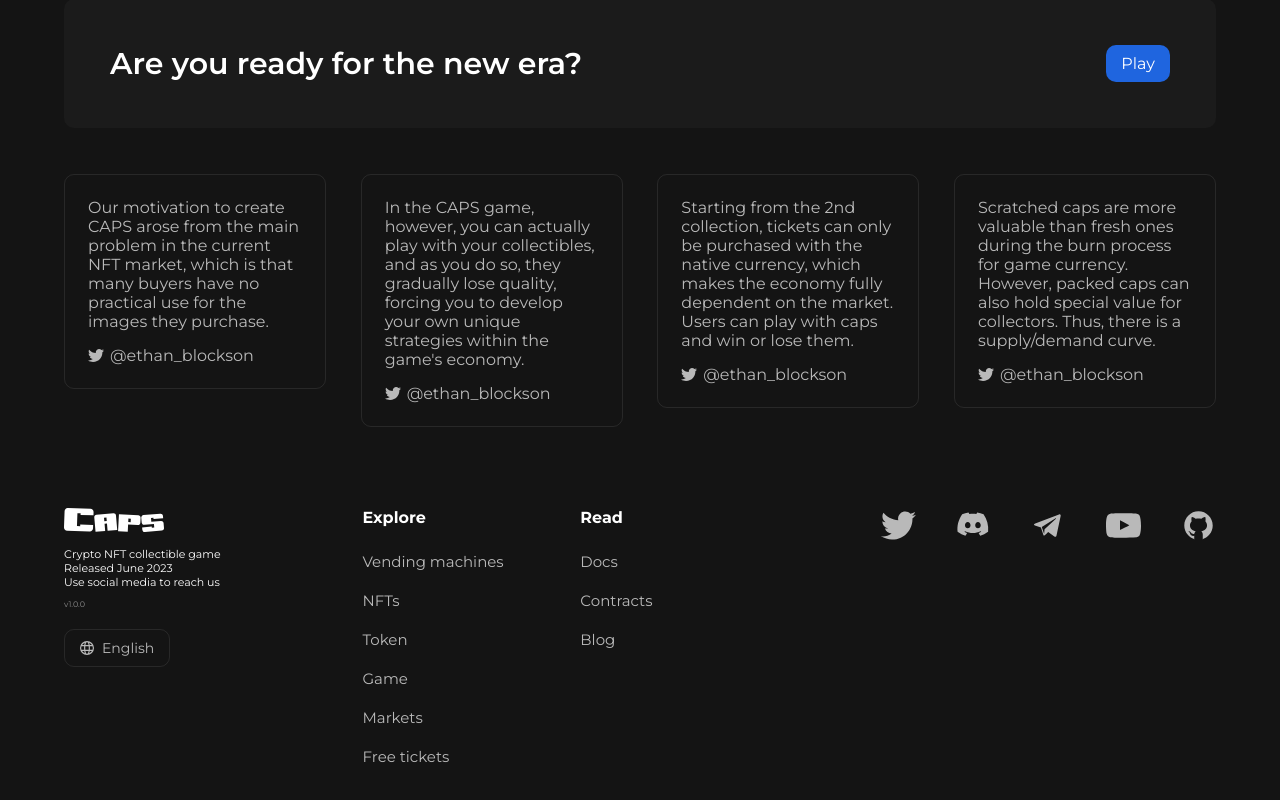
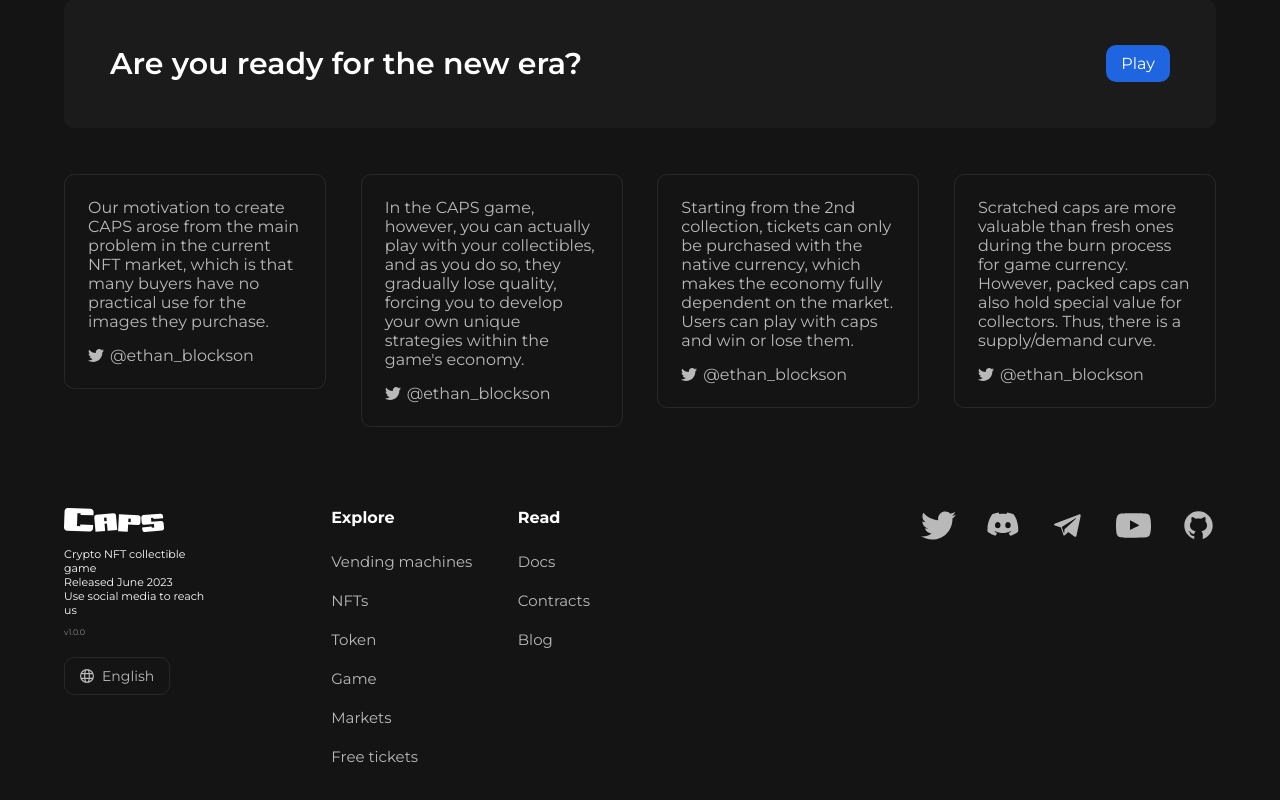
Before and after one commit to CapsTheGame/LandingHTML, a plain HTML site: page index.html in a window 1280 px wide. Shown: the part 2585-3385 px from the top of the page. Drawn offline with Linux system fonts and the light colour scheme.

Commit message:
fix footer social links

```diff
--- a/index.html
+++ b/index.html
@@ -1,4 +1,3 @@
-<!-- TODO: Fix footer social links -->
 <!-- TODO: Add choose language page (EN only now) -->
 <!-- TODO: Point link to the marketplace collections (at least) -->
 <!-- TODO: Complete the 6 content pages -->
@@ -361,11 +360,21 @@
       </div>
       <div class="footer-block empty"></div>
       <div class="footer-block social flex end">
-        <img class="social-icon footer" src="img/twitter-white.svg" alt="" />
-        <img class="social-icon footer" src="img/discord-white.svg" alt="" />
-        <img class="social-icon footer" src="img/telegram-white.svg" alt="" />
-        <img class="social-icon footer" src="img/youtube-white.svg" alt="" />
-        <img class="social-icon footer" src="img/github-white.svg" alt="" />
+        <a target="_blank" href="https://twitter.com/CollectTheCaps">
+          <img class="social-icon footer" src="img/twitter-white.svg" alt="" />
+        </a>
+        <a target="_blank" href="https://discord.gg/WAY5ZDhBMW">
+          <img class="social-icon footer" src="img/discord-white.svg" alt="" />
+        </a>
+        <a target="_blank" href="https://telegram.me/CapsWorldChat">
+          <img class="social-icon footer" src="img/telegram-white.svg" alt="" />
+        </a>
+        <a target="_blank" href="https://youtube.com/@collectthecaps">
+          <img class="social-icon footer" src="img/youtube-white.svg" alt="" />
+        </a>
+        <a target="_blank" href="https://github.com/CapsTheGame">
+          <img class="social-icon footer" src="img/github-white.svg" alt="" />
+        </a>
       </div>
     </div>
   </body>
--- a/styles.css
+++ b/styles.css
@@ -454,6 +454,11 @@ h2 {
   opacity: 100%;
 }
 
+.footer-block.social a {
+  width: 35px;
+  margin-left: 30px;
+}
+
 /* BOXES * /
 
 /* IMAGES */
@@ -514,8 +519,8 @@ h2 {
 }
 
 .social-icon.footer {
-  width: 35px;
   opacity: 70%;
+  margin: 0;
 }
 
 .social-icon.footer:hover {
```
